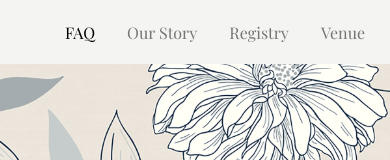
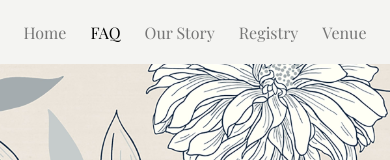
Before and after one commit to karlagoo/wedding-website, a React (Create React App) app: page /faq in a window 390 px wide. Shown: the top 160 px of the page. Built offline with nearby package versions, Linux system fonts and the light colour scheme; a web font is replaced by a local one.

Commit message:
navbar changes

```diff
--- a/package.json
+++ b/package.json
@@ -6,12 +6,14 @@
     "@testing-library/jest-dom": "^5.17.0",
     "@testing-library/react": "^13.4.0",
     "@testing-library/user-event": "^13.5.0",
+    "hamburger-react": "^2.5.1",
     "react": "^18.3.1",
     "react-confetti-explosion": "^2.1.2",
     "react-dom": "^18.3.1",
     "react-player": "^2.16.0",
     "react-router-dom": "^6.23.0",
     "react-scripts": "5.0.1",
+    "react-use": "^17.5.0",
     "styled-components": "^6.1.9",
     "web-vitals": "^2.1.4"
   },
--- a/src/App.css
+++ b/src/App.css
@@ -64,8 +64,6 @@ body {
 
 .container {
   background-color: #F4F4F2;
-  /* padding-top: .5rem;
-  width: 30rem; */
 }
 
 h1,
@@ -77,6 +75,7 @@ h3 {
 
 ul {
   list-style: none;
+  padding-left: 0;
 }
 
 @media screen and (max-width: 350px) {
--- a/src/components/navbar/Navbar.jsx
+++ b/src/components/navbar/Navbar.jsx
@@ -1,21 +1,27 @@
-import React, { useState } from 'react';
-import './navbar.css';
-import { NavLink } from 'react-router-dom';
+import React from "react";
+import "./navbar.css";
+import { NavLink } from "react-router-dom";
 
 function Navbar() {
-  window.addEventListener("scroll", function () {
-    const header = document.querySelector(".header");
-    if (this.scrollY >= 80) header.classList.add("scroll-header");
-    else header.classList.remove("scroll-header");
-  });
 
-  const [Toggle, showMenu] = useState(false)
   return (
     <div>
       <header className="header">
         <nav className="nav container">
-          <div className={Toggle ? "nav_menu show_menu" : "nav_menu"}>
-            <ul className="nav_list grid">
+          <div>
+              <div className="nav_menu">
+                <ul className="nav_list grid hidden lg:flex lg:items-center">
+                  <li className="nav_item">
+                    <NavLink
+                      className={({ isActive }) =>
+                        isActive ? "active" : "inactive"
+                      }
+                      to="/home"
+                    >
+                      Home
+                    </NavLink>
+                  </li>
+
                   <li className="nav_item">
                     <NavLink
                       className={({ isActive }) =>
@@ -60,12 +66,7 @@ function Navbar() {
                     </NavLink>
                   </li>
                 </ul>
-
-            <i className="uil uil-times nav_close" onClick={(e) => showMenu(!Toggle)}></i>
               </div>
-
-          <div className="nav_toggle" onClick={(e) => showMenu(!Toggle)}>
-            <i className="uil uil-apps"></i>
           </div>
         </nav>
       </header>
@@ -73,4 +74,4 @@ function Navbar() {
   );
 }
 
-export default Navbar
+export default Navbar;
--- a/src/components/navbar/navbar.css
+++ b/src/components/navbar/navbar.css
@@ -13,26 +13,13 @@
 .nav {
   height: calc(var(--header-height) + 1rem);
   display: flex;
-  justify-content: space-between;
   align-items: center;
-  column-gap: 1rem;
   justify-content: center;
 }
 
-.nav_toggle {
-  color: var(--title-color);
-  font-weight: var(--font-medium);
+.nav_list {
+  column-gap: 1.5rem;
 }
-
-.nav_list {
-  display: flex;
-  column-gap: 25rem;
-}
-
-.nav_close, .nav_toggle {
-  display: none;
-}
-
 
 .active {
   text-decoration: none;
@@ -44,27 +31,31 @@
    text-decoration: none;
 }
 
-.scroll-header {
-    box-shadow: 0 -1px 4px rgba(0, 0, 0, 0.15);
-}
-
 @media screen and (max-width: 768px) {
   body {
     margin: 0 0 var(--header-height) 0;
   }
 
-  /* .section {
-    padding: 2rem 0 4rem;
-  } */
+  .nav_list {
+    display: block;
+    column-gap: 1.5rem;
+  }
 
-  .section__subtitle {
-    margin-bottom: var(--mb-3);
-  }
 }
 
 @media all and (max-width: 430px) {
-  .nav_list {
-    display: block;
-    column-gap: 2rem;
-  }
+
+
 }
+
+@media screen and (max-width: 350px) {
+    /* .nav_menu {
+        padding: 2rem 0.25rem, 4rem;
+        display: none;
+    } */
+
+    .nav {
+      width: 100%;
+      margin: 0;
+    }
+}
--- a/src/components/story/OurStory.jsx
+++ b/src/components/story/OurStory.jsx
@@ -1,5 +1,5 @@
 import React from "react";
-import { Link, useNavigate } from "react-router-dom";
+import { useNavigate } from "react-router-dom";
 import Navbar from "../navbar/Navbar";
 import "./ourstory.css";
 
--- a/src/components/welcome/Welcome.jsx
+++ b/src/components/welcome/Welcome.jsx
@@ -12,7 +12,7 @@ function Welcome() {
         <h1>&</h1>
         <h1>Jimmy</h1><br /><br />
         <h2>Are Getting Hitched</h2><br />
-        <h3>9/29/24</h3>
+        <h3>August 2nd, 2025</h3>
         <h3>Chicago, Illinois</h3>
 
           <button onClick={() => navigate("/password")}>Let's Party→</button>
```
Also changed, not shown: 1 other file (tests, documents, lock files or other folders). Lines whose indentation alone changed are shown as unchanged.
